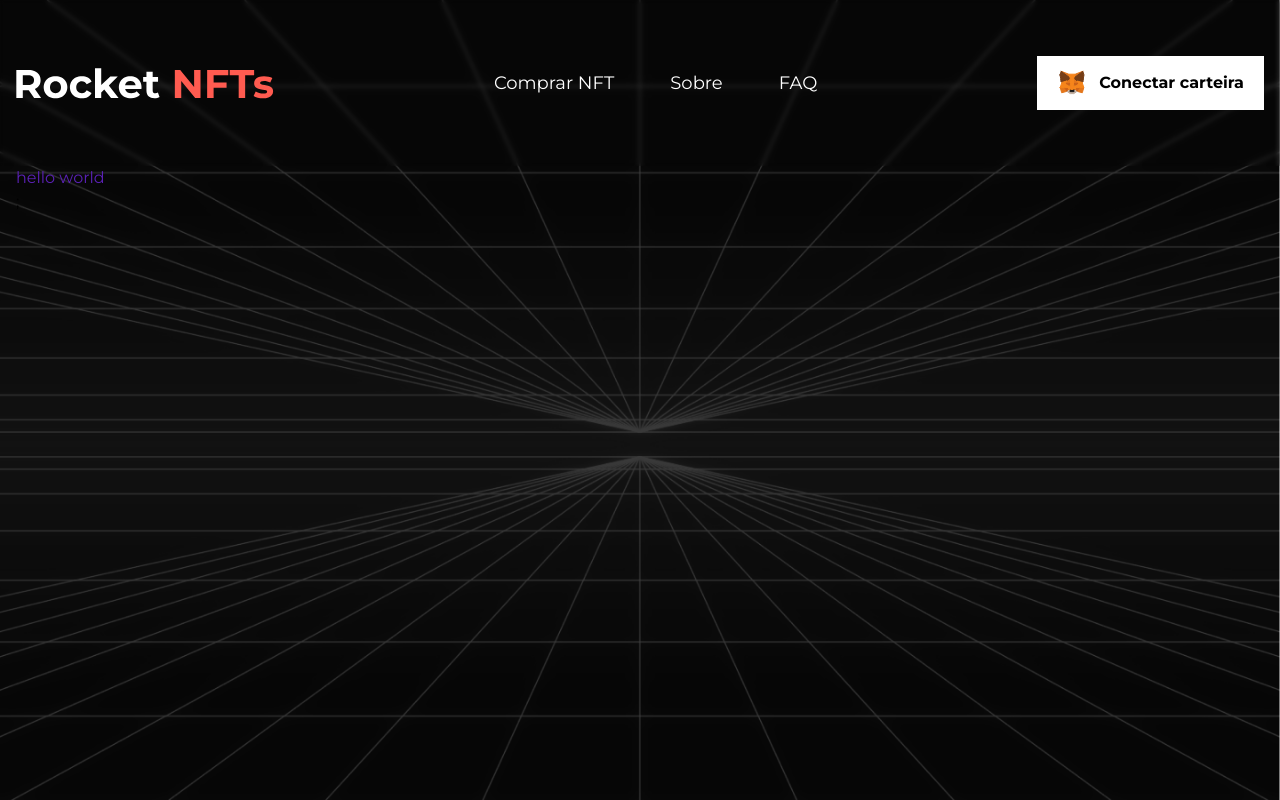
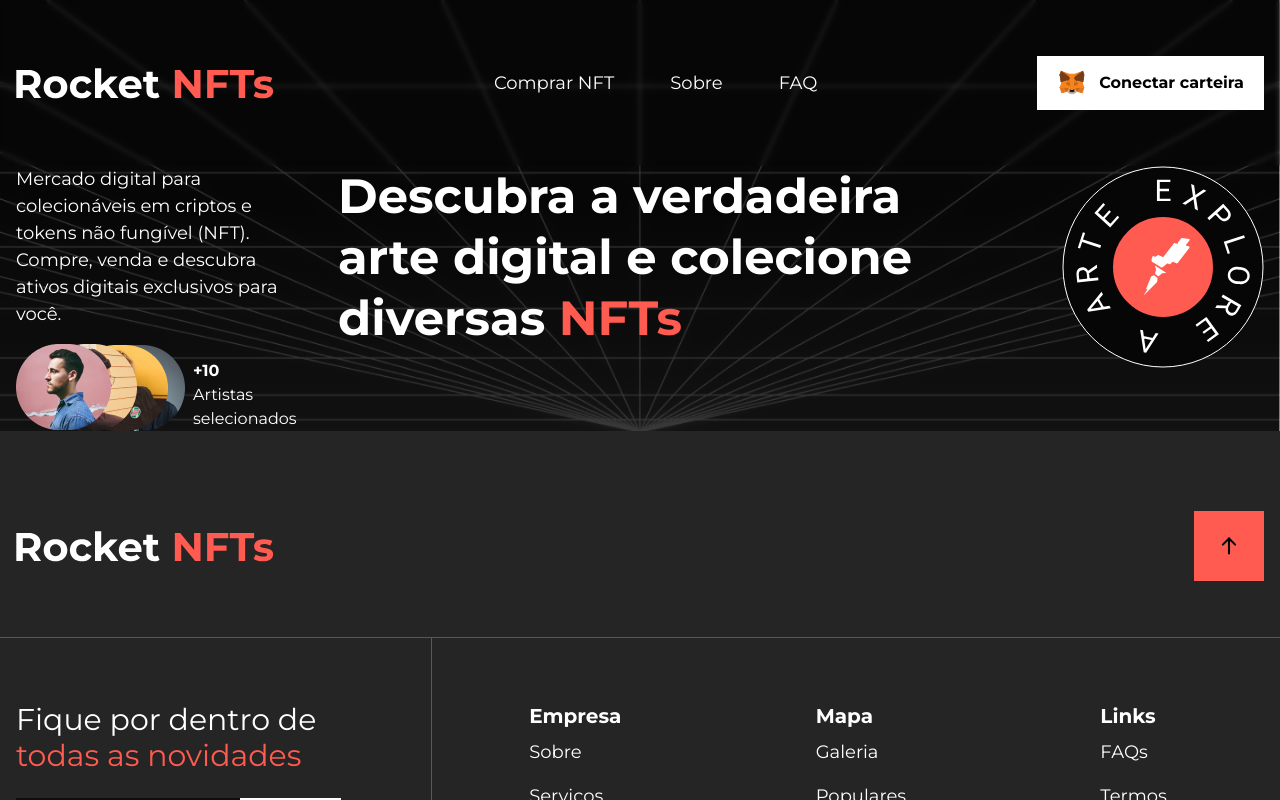
Before and after one commit to devsantosbruno/rocket-NFT, a React (Vite) app: page / in a window 1280 px wide. Shown: the top 800 px of the page. Built offline with nearby package versions, Linux system fonts and the light colour scheme.

Commit message:
feat: block with title

```diff
--- a/src/App.tsx
+++ b/src/App.tsx
@@ -8,9 +8,35 @@ export function App() {
       <Header />
 
       <main>
-        <section className="bg-nft bg-cover bg-no-repeat min-h-screen pt-[166px]">
+        <section className="bg-nft bg-cover bg-no-repeat pt-[166px]">
           <div className="container px-4 mx-auto">
-            <h1 className="text-violet-800 testeHeight">hello world</h1>;
+            <div className="grid grid-cols-4 gap-10">
+              <div className="flex flex-col justify-between gap-4">
+                <p className="text-white text-[1.125rem]">
+                  Mercado digital para colecionáveis em criptos e tokens não
+                  fungível (NFT). Compre, venda e descubra ativos digitais
+                  exclusivos para você.
+                </p>
+
+                <div className="flex items-end gap-2">
+                  <img src="group-avatars.png" alt="" />
+
+                  <div className="flex flex-col text-white">
+                    <strong>+10</strong>
+                    <p>Artistas selecionados</p>
+                  </div>
+                </div>
+              </div>
+
+              <h1 className="text-white font-bold text-5xl leading-[3.8125rem] col-span-2">
+                Descubra a verdadeira arte digital e colecione diversas{" "}
+                <span className="text-[#FF5B50]">NFTs</span>
+              </h1>
+
+              <figure>
+                <img src="badge.svg" alt="" className="ml-auto" />
+              </figure>
+            </div>
           </div>
         </section>
       </main>
```
Also changed, not shown: public/group-avatars.png (renamed from public/group-avarts.png).
